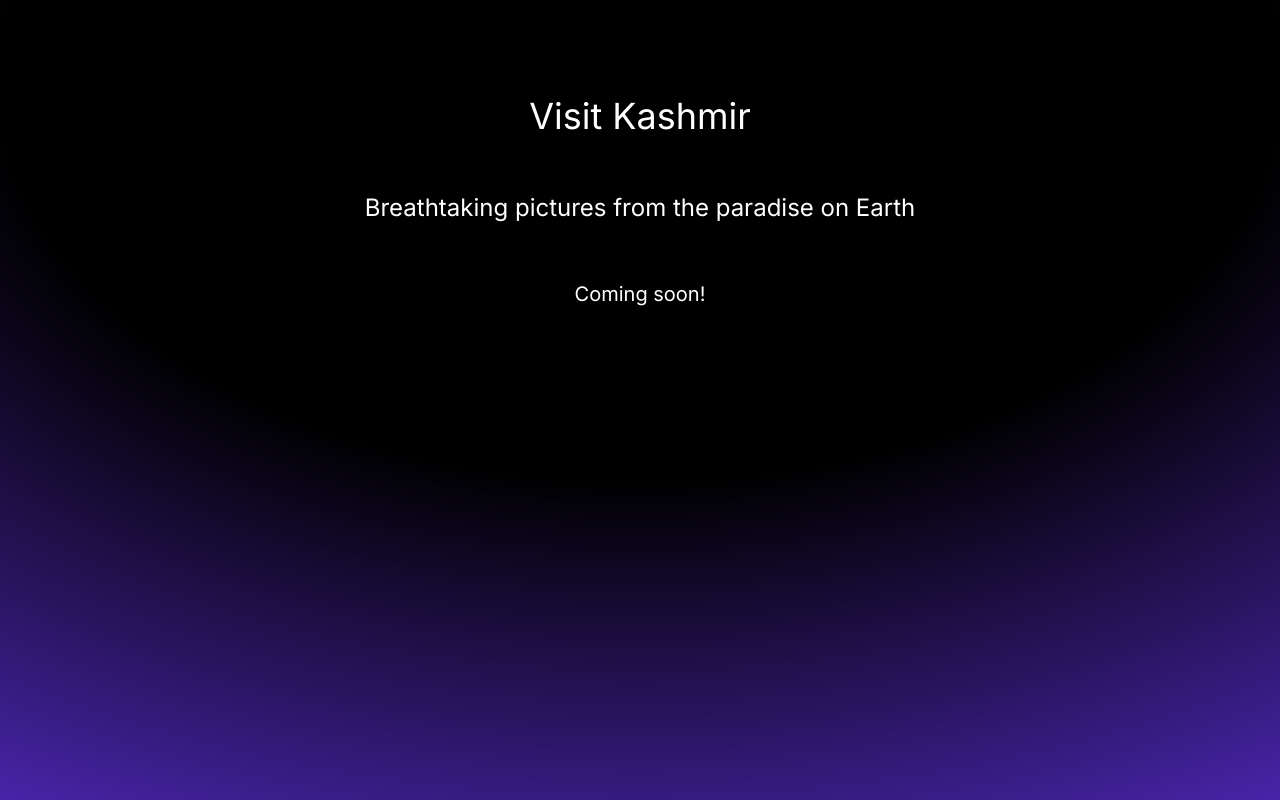
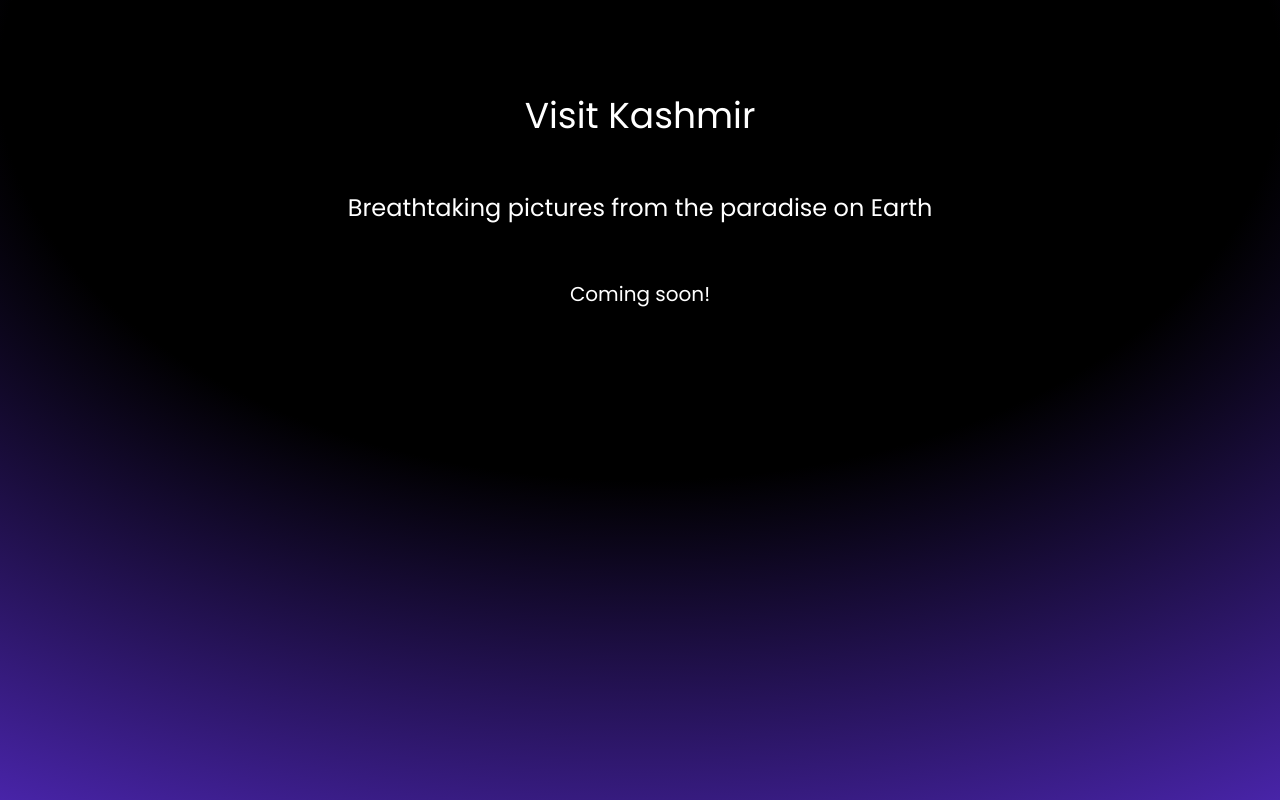
Before and after one commit to furqan-qadri/visitkashmir, a Next.js app: page / in a window 1280 px wide. Built offline with nearby package versions, Linux system fonts and the light colour scheme.

Commit message:
add poppins font

```diff
--- a/app/globals.css
+++ b/app/globals.css
@@ -1,3 +1,8 @@
 @tailwind base;
 @tailwind components;
 @tailwind utilities;
+
+/* styles/globals.css */
+body {
+  font-family: "Poppins", sans-serif;
+}
--- a/app/layout.tsx
+++ b/app/layout.tsx
@@ -1,8 +1,11 @@
 import type { Metadata } from "next";
-import { Inter } from "next/font/google";
+import { Poppins } from "next/font/google";
 import "./globals.css";
 
-const inter = Inter({ subsets: ["latin"] });
+const poppins = Poppins({
+  subsets: ["latin"],
+  weight: ["400", "700"], // Specify the font weights you want to use
+});
 
 export const metadata: Metadata = {
   title: "Create Next App",
@@ -16,7 +19,7 @@
 }>) {
   return (
     <html lang="en">
-      <body className={inter.className}>{children}</body>
+      <body className={poppins.className}>{children}</body>
     </html>
   );
 }
```
Also changed, not shown: package.json (+6 -5 lines), 1 other file (tests, documents, lock files or other folders).
